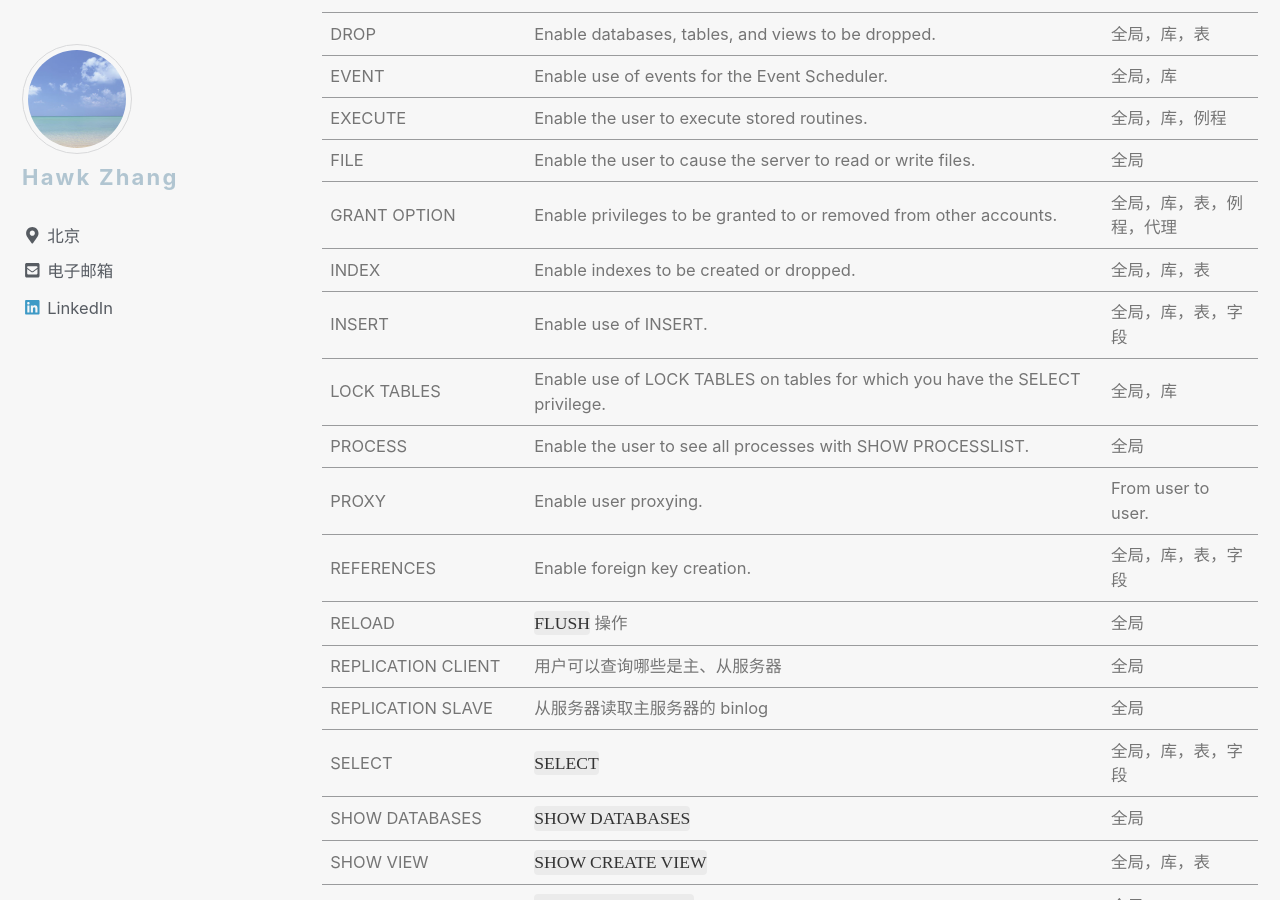
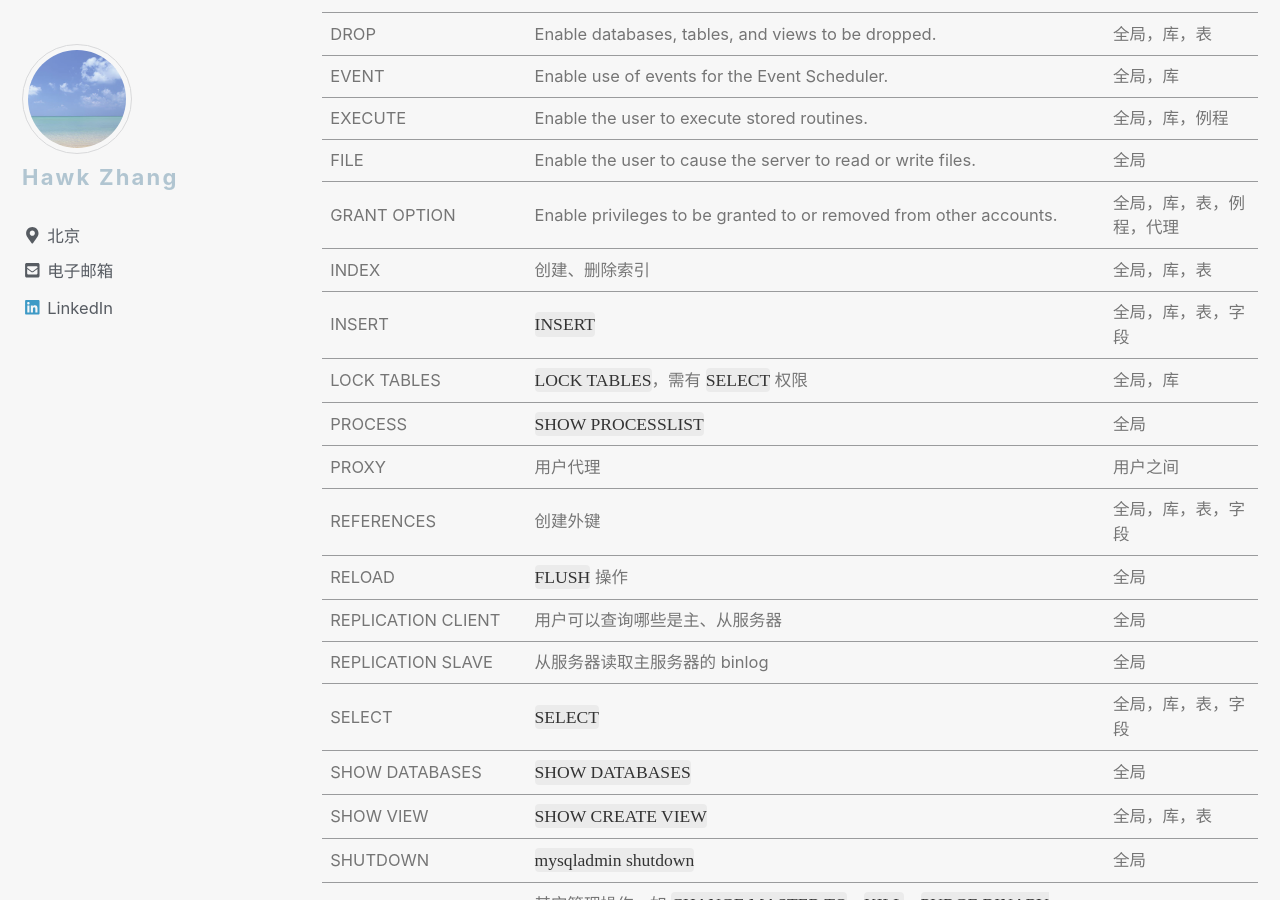
Before and after one commit to narru888/linotes_note, a Jekyll site: the page built from _posts/mysql/2016-04-02-statements.md, in a window 1280 px wide and 900 px high, scrolled down 3836 px. Built offline with Jekyll 4.4.1, drawn with Linux system fonts in a browser that asks for light colours; nearby versions of some CDN libraries; a script that is not in the unit is left out.

Commit message:
update on 2018-10-11 09:20:01 CST

```diff
--- a/_posts/mysql/2016-04-02-statements.md
+++ b/_posts/mysql/2016-04-02-statements.md
@@ -134,12 +134,12 @@ EVENT | Enable use of events for the Event Scheduler. | 全局，库
 EXECUTE | Enable the user to execute stored routines. | 全局，库，例程
 FILE | Enable the user to cause the server to read or write files. | 全局
 GRANT OPTION | Enable privileges to be granted to or removed from other accounts. | 全局，库，表，例程，代理
-INDEX | Enable indexes to be created or dropped. | 全局，库，表
-INSERT | Enable use of INSERT. | 全局，库，表，字段
-LOCK TABLES | Enable use of LOCK TABLES on tables for which you have the SELECT privilege. | 全局，库
-PROCESS | Enable the user to see all processes with SHOW PROCESSLIST. | 全局
-PROXY | Enable user proxying. | From user to user.
-REFERENCES | Enable foreign key creation. | 全局，库，表，字段
+INDEX | 创建、删除索引 | 全局，库，表
+INSERT | `INSERT` | 全局，库，表，字段
+LOCK TABLES | `LOCK TABLES`，需有 `SELECT` 权限 | 全局，库
+PROCESS | `SHOW PROCESSLIST` | 全局
+PROXY | 用户代理 | 用户之间
+REFERENCES | 创建外键 | 全局，库，表，字段
 RELOAD | `FLUSH` 操作 | 全局
 REPLICATION CLIENT | 用户可以查询哪些是主、从服务器 | 全局
 REPLICATION SLAVE | 从服务器读取主服务器的 binlog | 全局
```
